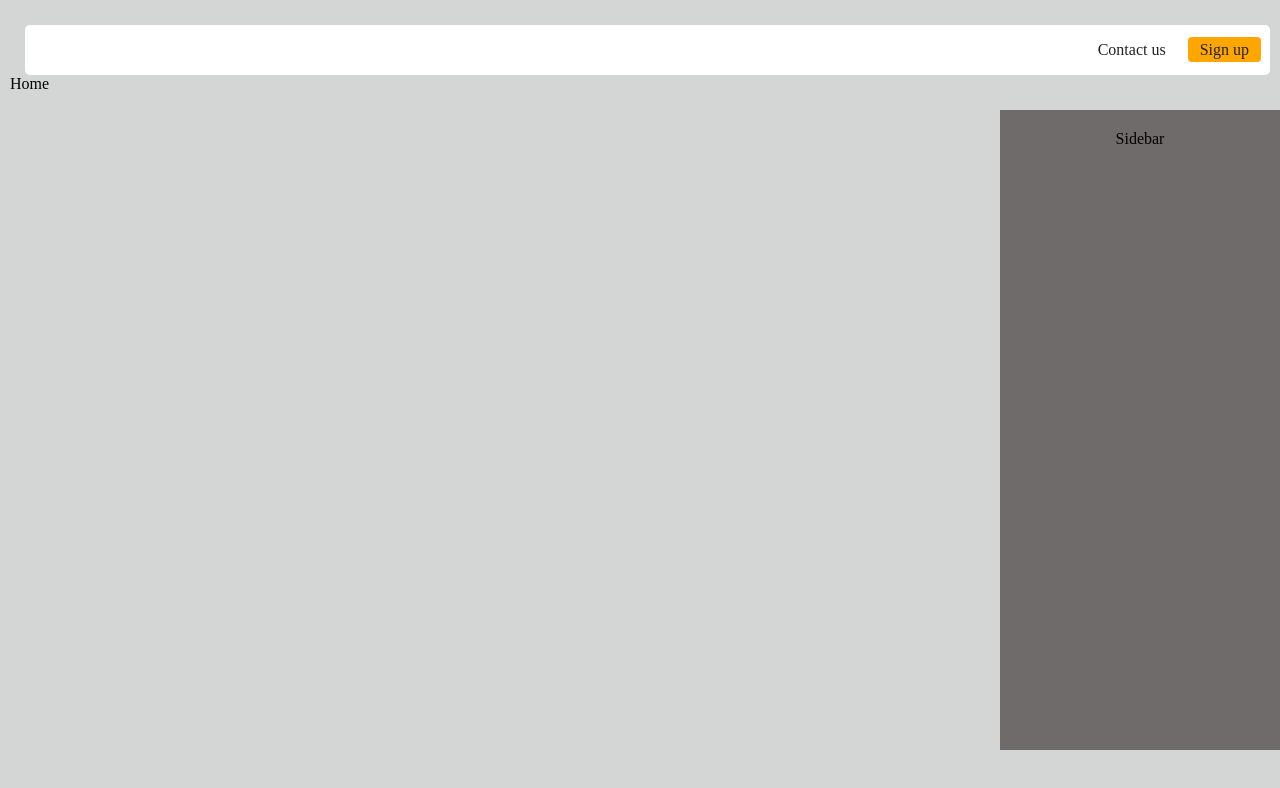
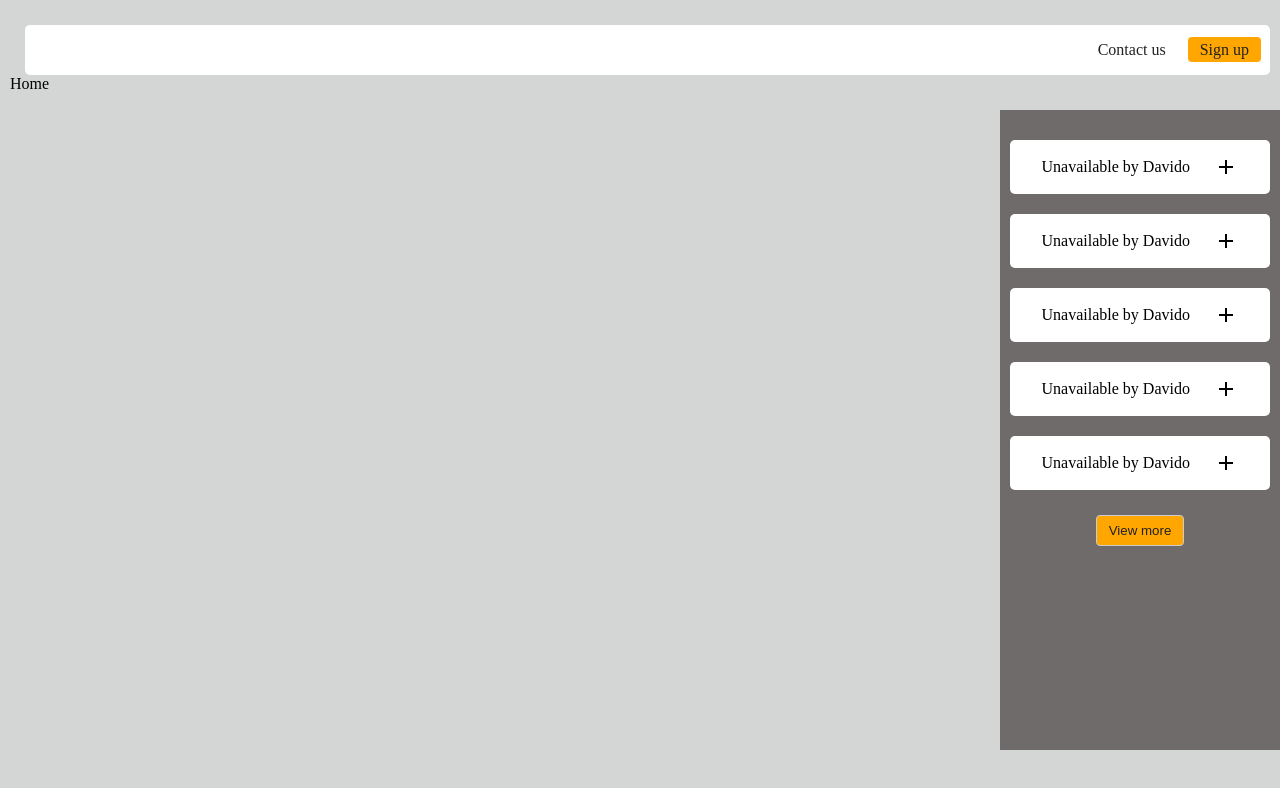
Before and after one commit to michado2019/edustipend-pre-work-task, a React (Create React App) app: page / in a window 1280 px wide. Shown: the top 788 px of the page. Built offline with nearby package versions, Linux system fonts and the light colour scheme.

Commit message:
feat & style: Sidebar.jsx content added and styled

```diff
--- a/src/components/layouts/sidebar/Sidebar.css
+++ b/src/components/layouts/sidebar/Sidebar.css
@@ -1,4 +1,4 @@
-.sidebarWrapper{
+.sidebarWrapper {
   background-color: #706b6b;
   height: calc(80vh);
   position: fixed;
@@ -7,8 +7,36 @@
   width: 280px;
   padding: 20px 10px;
 }
-.sidebarContents{
+.sidebarContents {
   display: flex;
+  flex-direction: column;
   align-items: center;
   justify-content: center;
 }
+.sidebarContent {
+  display: flex;
+  align-items: center;
+  justify-content: space-evenly;
+  background-color: #fff;
+  border-radius: 5px;
+  padding: 15px 7px;
+  width: 100%;
+  cursor: pointer;
+  margin: 10px 0;
+}
+.sidebarBtn {
+  text-decoration: none;
+  margin: 15px 5px;
+  margin-bottom: 0;
+  background-color: #ffa600;
+  padding: 7px 12px;
+  border-radius: 4px;
+  cursor: pointer;
+  color: #222222;
+  border: 1px solid #ccc;
+  cursor: pointer;
+}
+
+.sidebarBtn:hover {
+  background-color: #fff;
+}
--- a/src/components/layouts/sidebar/Sidebar.jsx
+++ b/src/components/layouts/sidebar/Sidebar.jsx
@@ -1,9 +1,23 @@
 import React from "react";
 import "./Sidebar.css";
+import { projectData } from "../../projectData/projectData";
+import { Add } from "@mui/icons-material";
 const Sidebar = () => {
   return (
     <div className="sidebarWrapper">
-      <div className="sidebarContents">Sidebar</div>
+      <div className="sidebarContents">
+          {
+            projectData.slice(0, 5).map((each) => {
+              return(
+                <div className="sidebarContent" key={each.id}>
+                 <p className="sidebarMusic">{each.music} by {each.singer}</p>
+                 <Add className="sidebarAdd-icon" />
+                </div>
+              )
+            })
+          }
+          <button className="sidebarBtn">View more</button>
+      </div>
     </div>
   );
 };
```
Lines whose indentation alone changed are shown as unchanged.
